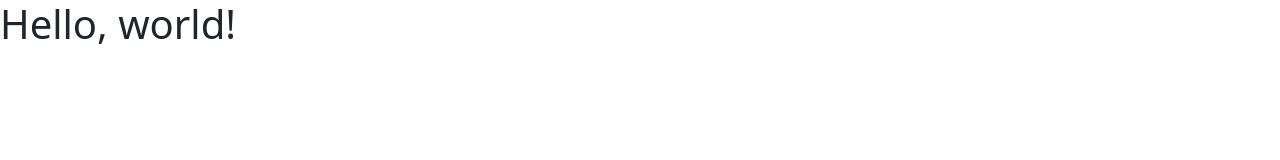
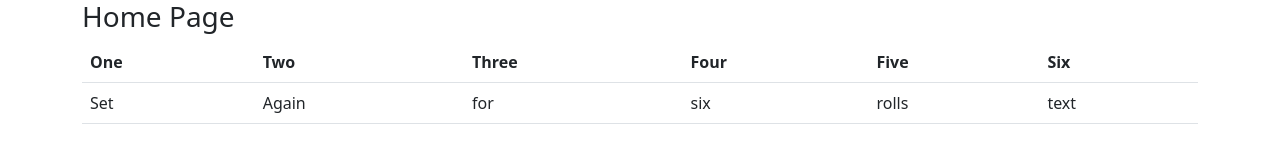
Before and after one commit to Krissttina/template, a website: page main-page.html in a window 1280 px wide. Drawn offline with nearby package versions, Linux system fonts and the light colour scheme.

Commit message:
initial table in home page

```diff
--- a/main-page.html
+++ b/main-page.html
@@ -15,7 +15,33 @@
 </head>
 
 <body>
-    <h1>Hello, world!</h1>
+    <section class="container">
+        <h3>Home Page</h3>
+        <div class="table-responsive table-responsive-md">
+            <table class="table">
+                <thead>
+                    <tr>
+                        <th>One</th>
+                        <th>Two</th>
+                        <th>Three</th>
+                        <th>Four</th>
+                        <th>Five</th>
+                        <th>Six</th>
+                    </tr>
+                </thead>
+                <tbody>
+                    <tr>
+                        <td>Set</td>
+                        <td>Again</td>
+                        <td>for</td>
+                        <td>six</td>
+                        <td>rolls</td>
+                        <td>text</td>
+                    </tr>
+                </tbody>
+            </table>
+        </div>
+    </section>
 </body>
 
 </html>
```
